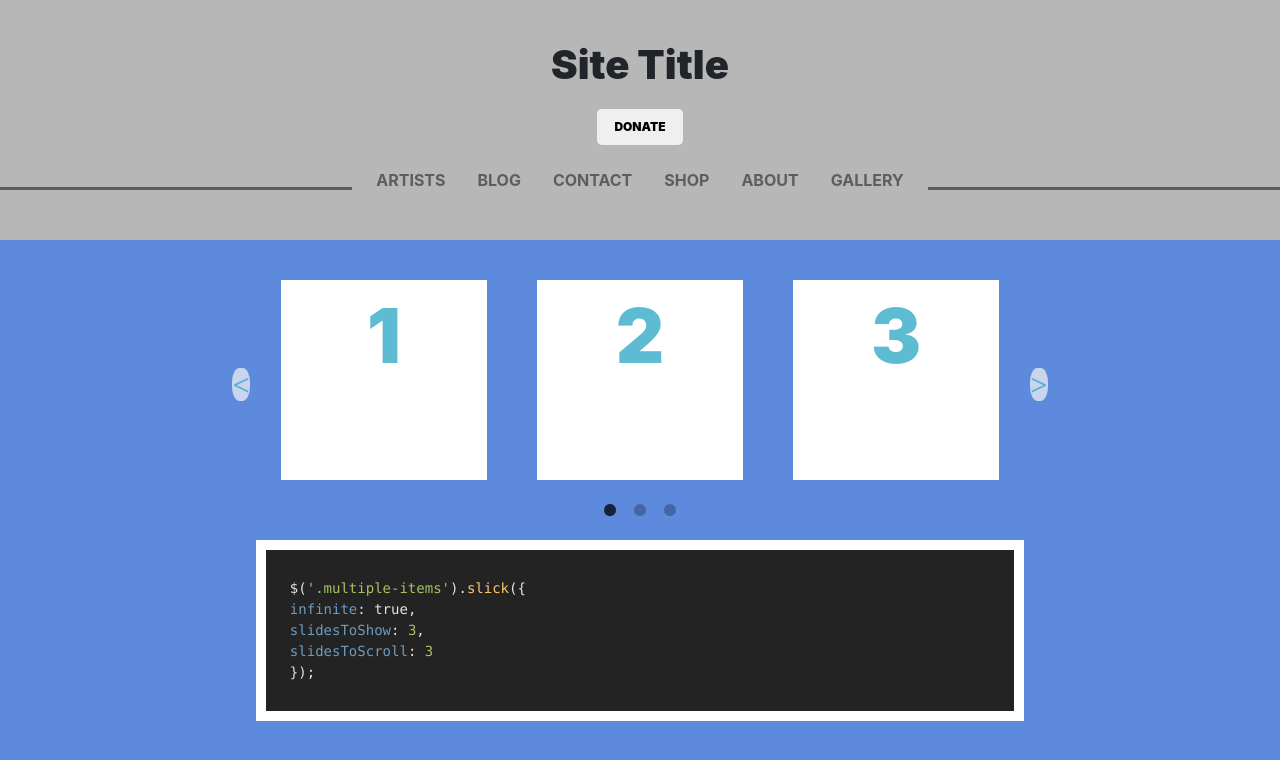
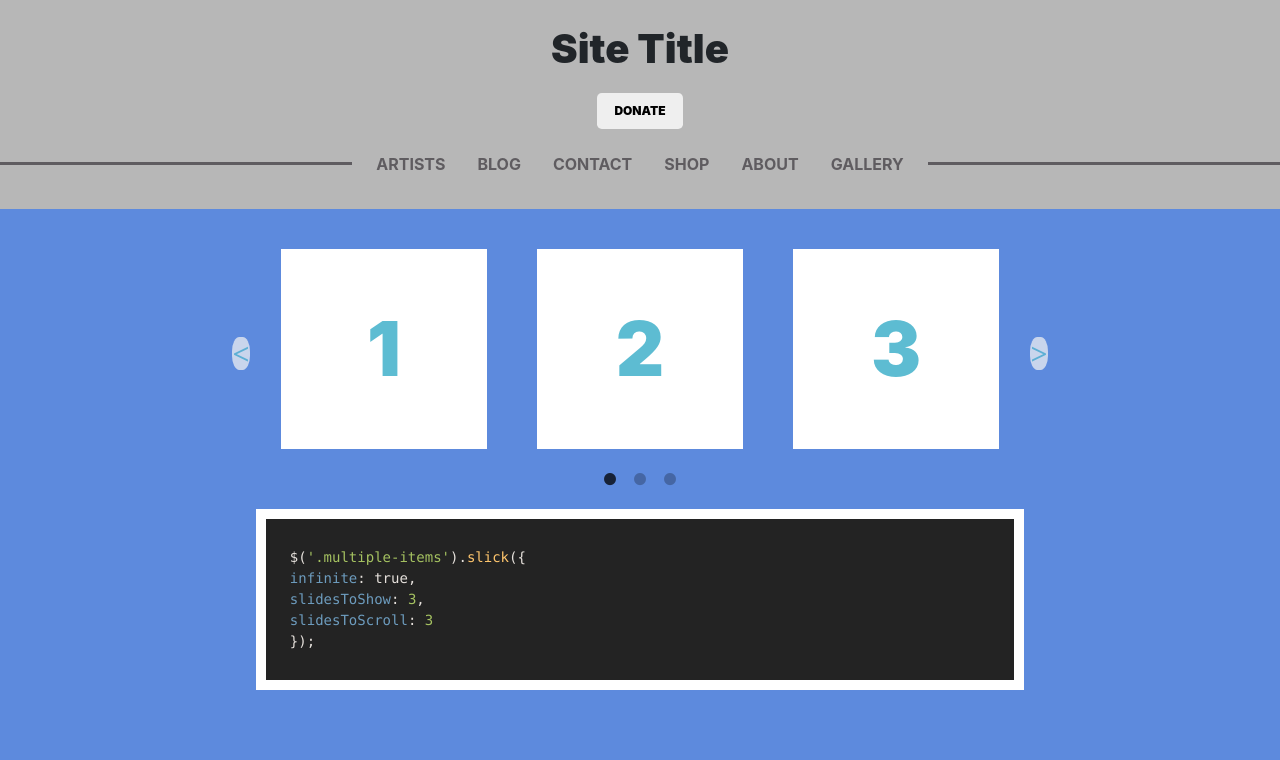
Before and after one commit to VitaliZinkevich/htmltest, a plain HTML site: page index.html in a window 1280 px wide. Drawn offline with nearby package versions, Linux system fonts and the light colour scheme.

Commit message:
final part3

```diff
--- a/css/theme.css
+++ b/css/theme.css
@@ -13,6 +13,7 @@ body {
  overflow: hidden;
  text-align: center;
  margin-top: 15px;
+ margin-bottom: 25px;
 }
 #nav:before,
 #nav:after {
@@ -21,9 +22,10 @@ body {
  display: inline-block;
  height: 3px;
  position: relative;
- vertical-align: baseline;
+/* line-height: 3px;
+	vertical-align: middle;*/
  width: 50%;
- margin-top: 27px;
+ margin-top: 18px;
 }
 #nav:before {
  right: 0.5em;
@@ -42,7 +44,7 @@ body {
 }
 
 .one {
-	height: 30vh;
+	height: 100%;
 	display: flex;
 	flex-direction: column;
 	justify-content: center;
@@ -76,7 +78,7 @@ width: 100%
 .my-h1 {
 
 font-weight: 900;
-margin: 0px 0px 20px 0px;
+margin: 25px 0px 20px 0px;
 }
 
 .btn.btn-lg {
@@ -133,10 +135,13 @@ li{
 	font-size: 75px;
 	font-weight: 900;
 	height:  200px;
+	line-height: 200px;
+  vertical-align: middle;
 	background: white;
 	color: #5DBCD2 ;
 	text-align: center;
 	margin: 0px 25px 0px 25px;
+
 
 }
 
```
